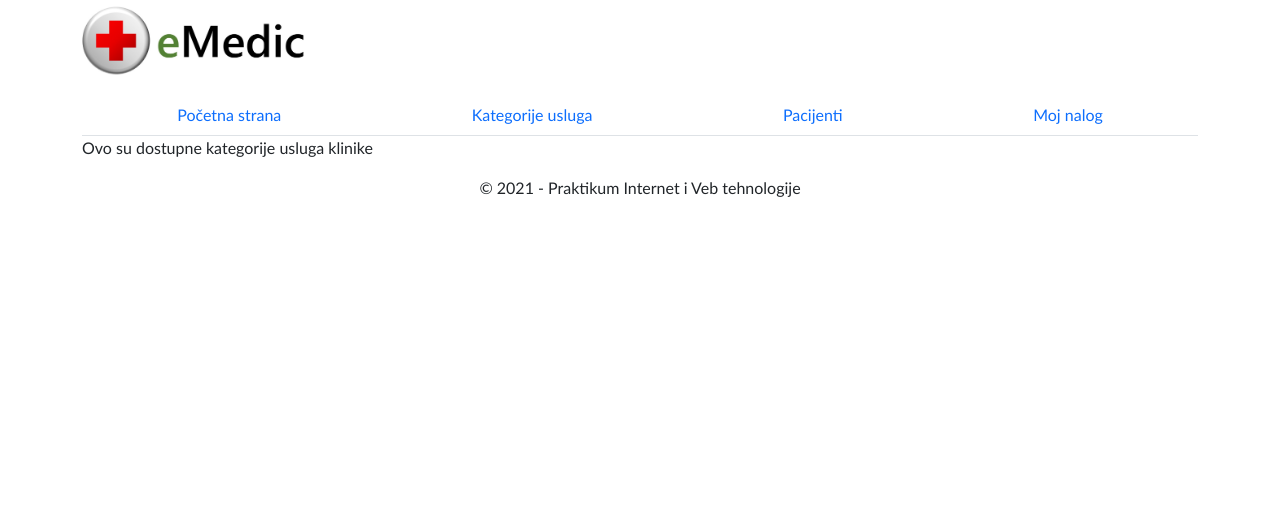
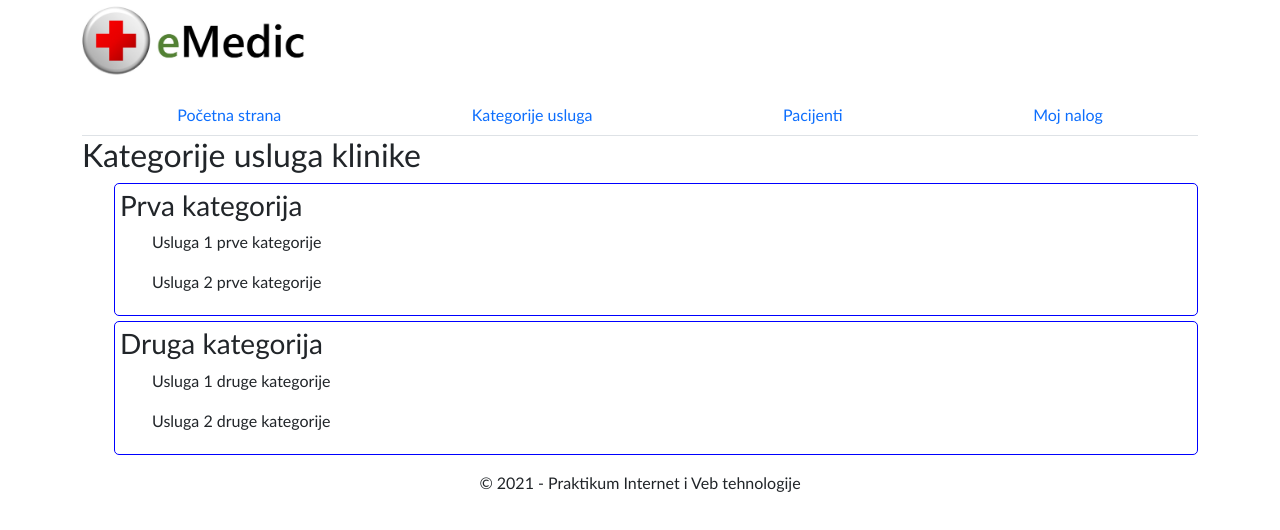
Before and after one commit to lukagajic/piivt, a React (Create React App) app in the folder 04-front-end/: page /category in a window 1280 px wide. Shown: the top 530 px of the page. Built offline with nearby package versions, Linux system fonts and the light colour scheme.

Commit message:
Implement mock api communication to get category data

```diff
--- a/04-front-end/src/components/CategoryPage/CategoryPage.tsx
+++ b/04-front-end/src/components/CategoryPage/CategoryPage.tsx
@@ -1,12 +1,68 @@
 import React from "react";
 import BasePage from '../BasePage/BasePage';
 
+class CategoryPageState {
+    categories: { name: string; services: string[] }[] = [];
+}
 export default class CategoryPage extends BasePage<{}> {
+    state: CategoryPageState;
+
+    constructor(props: Readonly<{}>) {
+        super(props);
+
+        this.state = {
+            categories: []
+        };
+    }
+
+    componentDidMount() {
+        this.getCategories();
+    }
+
+    getCategories() {
+        this.setState({
+            categories: [
+                {
+                    categoryId: 1,
+                    name: "Prva kategorija",
+                    services: [
+                        "Usluga 1 prve kategorije",
+                        "Usluga 2 prve kategorije"
+                    ]
+                },
+                {
+                    categoryId: 2,
+                    name: "Druga kategorija",
+                    services: [
+                        "Usluga 1 druge kategorije",
+                        "Usluga 2 druge kategorije"
+                    ]
+                }
+            ]
+        });
+    }
+
     renderMain(): JSX.Element {
         return (
-            <div>
-                <p>Ovo su dostupne kategorije usluga klinike</p>
-            </div>
+            <>
+                <h2>Kategorije usluga klinike</h2>
+                <ul>
+                    {
+                        this.state.categories.map(category => (
+                            <div key={category.name} style={{ border: "1px solid blue", borderRadius: "5px", padding: "5px", margin: "5px 0px 5px 0px" }}>
+                                <h3>{category.name}</h3>
+                                <ul>
+                                    {
+                                        category.services.map(service => (
+                                            <p key={service}>{service}</p>
+                                        ))
+                                    }
+                                </ul>
+                            </div>
+                        ))
+                    }
+                </ul>
+            </>
         );
     }
 }
```
